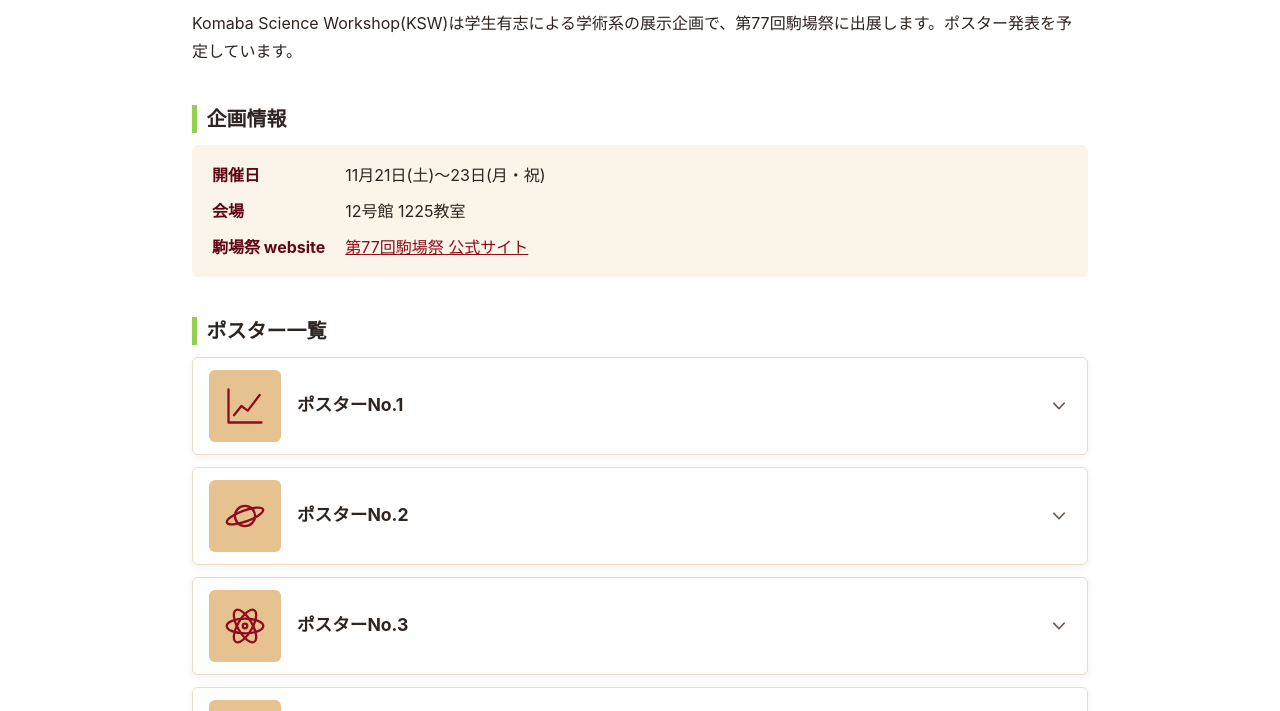
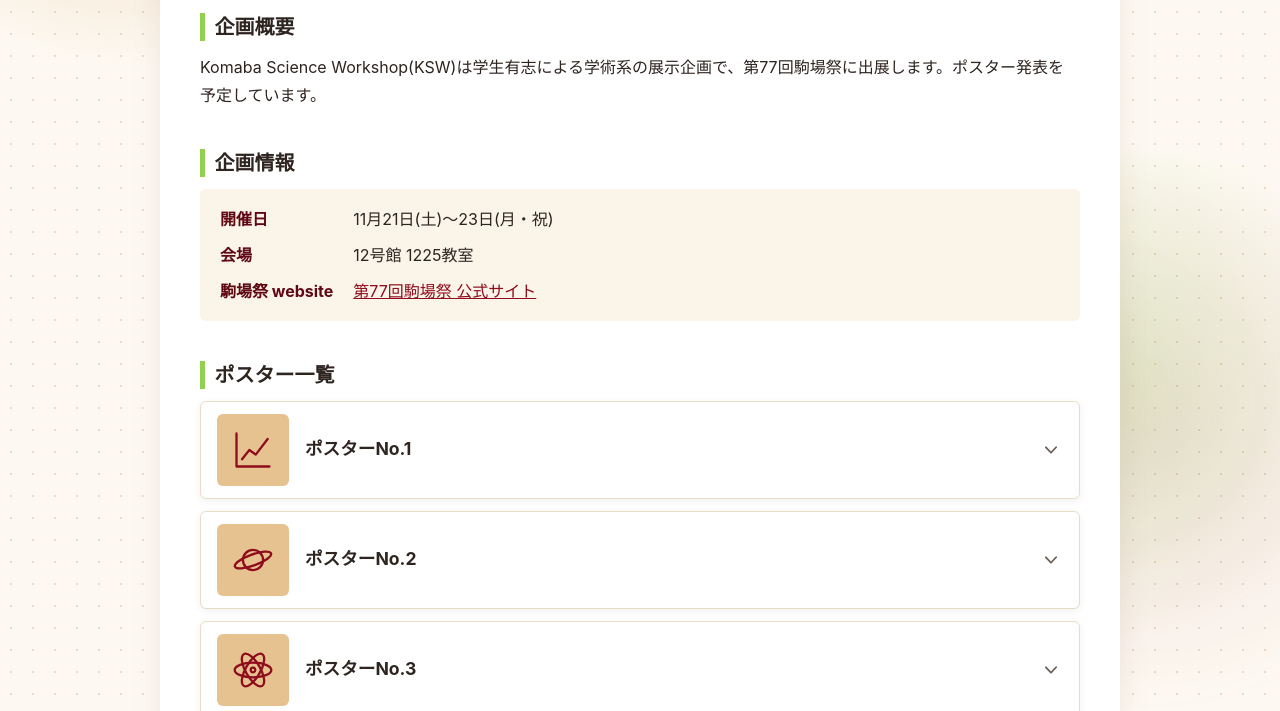
Before and after one commit to raina-777/komaba-science-workshop, a plain HTML site: page index.html in a window 1280 px wide. Shown: the part 263-974 px from the top of the page. Drawn offline with Linux system fonts and the light colour scheme.

Commit message:
背景に点の模様とロゴ色のぼかし円を追加し、本文を白いカードに
Co-Authored-By: Claude Opus 5.5 <noreply@anthropic.com>

```diff
--- a/assets/style.css
+++ b/assets/style.css
@@ -18,7 +18,10 @@ body {
   display: flex;
   flex-direction: column;
   color: var(--text);
-  background: #fff;
+  /* 背景: 薄いベージュに方眼の点を敷く */
+  background-color: #fdf9f2;
+  background-image: radial-gradient(var(--line) 1.2px, transparent 1.4px);
+  background-size: 22px 22px;
   font-family: -apple-system, BlinkMacSystemFont, "Hiragino Sans", "Noto Sans JP", "Segoe UI", sans-serif;
   line-height: 1.75;
 }
@@ -27,6 +30,32 @@ a { color: var(--c); }
 a:hover { color: var(--c-dark); }
 :focus-visible { outline: 3px solid var(--c-green); outline-offset: 2px; }
 
+/* 背景の飾り: ロゴの色の円をぼかして左上と右下に置く */
+body::before, body::after {
+  content: "";
+  position: fixed;
+  z-index: -1;
+  border-radius: 50%;
+  filter: blur(4px);
+  pointer-events: none;
+}
+body::before {
+  top: -12vmax;
+  left: -10vmax;
+  width: 38vmax;
+  height: 38vmax;
+  background: radial-gradient(circle, rgb(230 194 144 / .55), rgb(230 194 144 / 0) 70%);
+}
+body::after {
+  right: -12vmax;
+  bottom: -14vmax;
+  width: 44vmax;
+  height: 44vmax;
+  background:
+    radial-gradient(circle at 40% 40%, rgb(146 208 80 / .22), rgb(146 208 80 / 0) 55%),
+    radial-gradient(circle, rgb(142 12 28 / .10), rgb(142 12 28 / 0) 70%);
+}
+
 /* Header */
 .site-header { background: #fff; border-bottom: 4px solid var(--c); }
 .logo { display: inline-block; padding: .75rem 1rem; }
@@ -34,13 +63,25 @@ a:hover { color: var(--c-dark); }
 @media (min-width: 1024px) { .logo img { height: 88px; } }
 
 /* Main */
+/* 本文は白いカードにして、背景の飾りを周りに見せる */
 main {
-  width: 100%;
+  width: calc(100% - 1.5rem);
   max-width: 960px;
-  margin: 0 auto;
-  padding: 1.5rem 1rem 3rem;
+  margin: 1rem auto 2rem;
+  padding: 1.25rem 1rem 2.5rem;
+  border-top: 4px solid var(--c-beige);
+  border-radius: 10px;
+  background: #fff;
+  box-shadow: 0 8px 32px rgb(95 8 19 / .08);
 }
-@media (min-width: 768px) { main { padding-inline: 2rem; } }
+@media (min-width: 768px) {
+  main {
+    width: calc(100% - 4rem);
+    margin: 2rem auto 3rem;
+    padding: 2rem 2.5rem 3rem;
+    border-radius: 12px;
+  }
+}
 
 h1 { margin: .5rem 0 0; font-size: 1.6rem; line-height: 1.4; }
 h2 { margin: 2.5rem 0 .75rem; padding-left: .6rem; border-left: 5px solid var(--c-green); font-size: 1.25rem; line-height: 1.4; }
```
